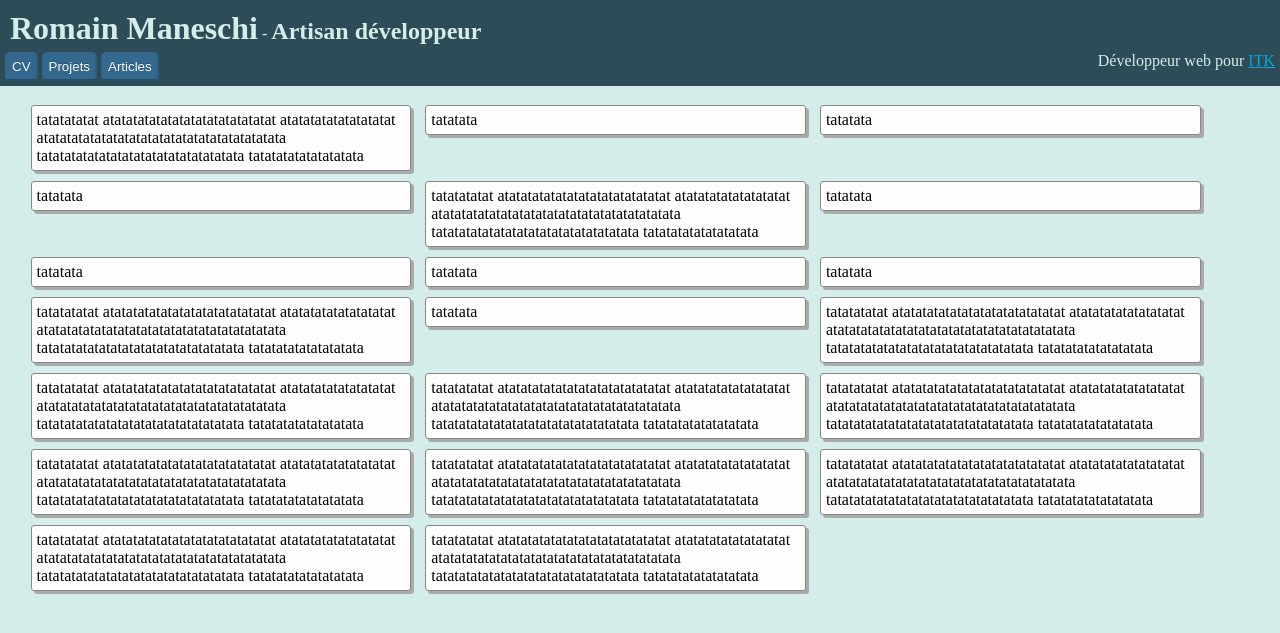
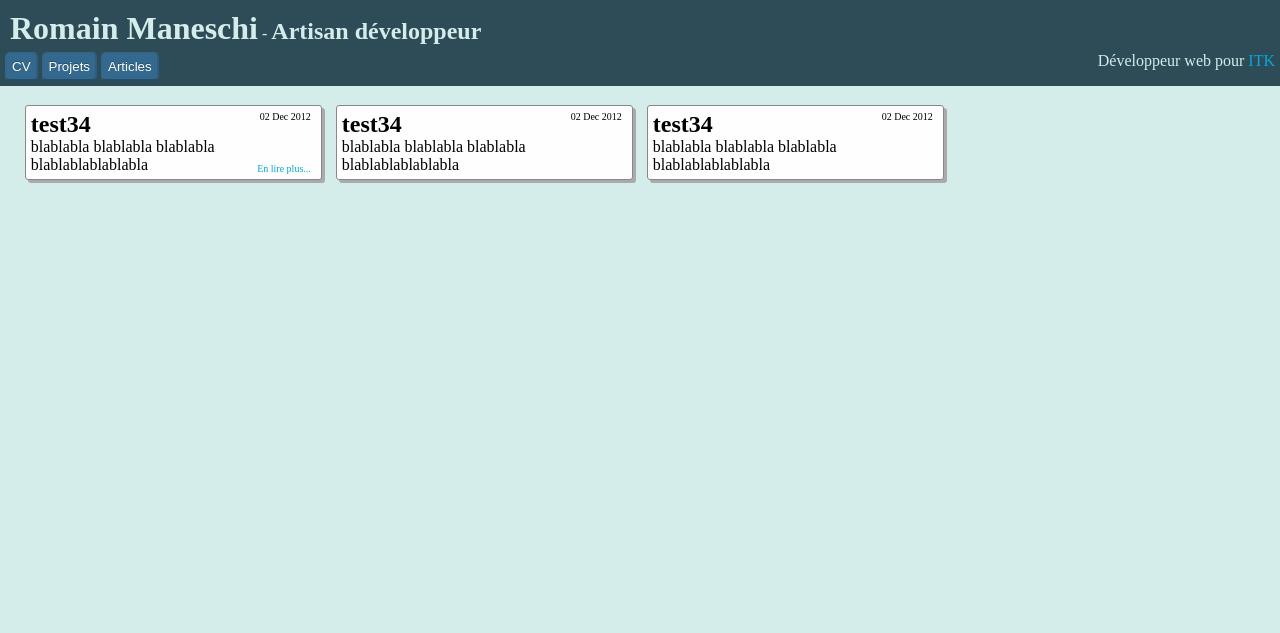
Before and after one commit to manland/manland.github.com, a Jekyll site: the page test.html, which Jekyll copies as it is, in a window 1280 px wide. Shown: the top 633 px of the page. Built offline with Jekyll 4.4.1, drawn with Linux system fonts in a browser that asks for light colours.

Commit message:
css integration of link

```diff
--- a/css/default.css
+++ b/css/default.css
@@ -1,4 +1,4 @@
-body, header, h1, h2, nav, blockquote, div, article {
+body, header, h1, h2, nav, blockquote, div, article, span {
 	margin: 0;
 	padding: 0;
 	display: inline-block;
@@ -10,6 +10,11 @@ body {
 
 a {
 	color: #04A8DA;
+	text-decoration: none;
+}
+
+a:hover {
+	text-decoration: underline;
 }
 
 header {
@@ -69,17 +74,34 @@ article {
 	word-wrap: break-word;
 	padding: 5px;
 	text-align: left;
+	position: relative;
 }
 
-article .min {
-
+.article-title {
+	display: block;
 }
 
-@media screen and (max-width: 800px) {
+.publish-date {
+	font-size: 10px;
+	position: absolute;
+	right: 5px;
+	top: 5px;
+	padding-right: 5px;
+}
+
+.article-more {
+	font-size: 10px;
+	position: absolute;
+	right: 5px;
+	bottom: 5px;
+	padding-right: 5px;
+}
+
+/*@media screen and (max-width: 800px) {
   article {
   	width: 20%;
   }
-}
+}*/
 
 @media screen and (max-width: 500px) {
   .subtitle {
--- a/index.html
+++ b/index.html
@@ -5,8 +5,11 @@ title: Romain Maneschi's Life
 
 {% for post in site.posts %}
 <article>
+  <h2 class="article-title">
+    <a href="{{ post.url }}">{{ post.title }}</a>
+  </h2>
   <span class="publish-date">{{ post.date | date_to_string }}</span>
-  <h2><a href="{{ post.url }}">{{ post.title }}</a></h2>
   {{ post.resume }}
+  <a href="{{ post.url }}" class="article-more">En lire plus...</a>
 </article>
 {% endfor %}
--- a/test.html
+++ b/test.html
@@ -39,27 +39,22 @@
       </blockquote>
     </header>
     <div class="container">
-      <article>tatatatatat atatatatatatatatatatatatatatat atatatatatatatatatat atatatatatatatatatatatatatatatatatatatatata tatatatatatatatatatatatatatatatatata tatatatatatatatatata</article>
-      <article class="element projet">tatatata</article>
-      <article class="element projet">tatatata</article>
-      <article class="element">tatatata</article>
-      <article class="element">tatatatatat atatatatatatatatatatatatatatat atatatatatatatatatat atatatatatatatatatatatatatatatatatatatatata tatatatatatatatatatatatatatatatatata tatatatatatatatatata</article>
-      <article class="element">tatatata</article>
-      <article class="element">tatatata</article>
-      <article class="element">tatatata</article>
-      <article class="element">tatatata</article>
-      <article class="element">tatatatatat atatatatatatatatatatatatatatat atatatatatatatatatat atatatatatatatatatatatatatatatatatatatatata tatatatatatatatatatatatatatatatatata tatatatatatatatatata</article>
-      <article class="element">tatatata</article>
-      <article class="element">tatatatatat atatatatatatatatatatatatatatat atatatatatatatatatat atatatatatatatatatatatatatatatatatatatatata tatatatatatatatatatatatatatatatatata tatatatatatatatatata</article>
-      <article class="element">tatatatatat atatatatatatatatatatatatatatat atatatatatatatatatat atatatatatatatatatatatatatatatatatatatatata tatatatatatatatatatatatatatatatatata tatatatatatatatatata</article>
-      <article class="element">tatatatatat atatatatatatatatatatatatatatat atatatatatatatatatat atatatatatatatatatatatatatatatatatatatatata tatatatatatatatatatatatatatatatatata tatatatatatatatatata</article>
-      <article class="element">tatatatatat atatatatatatatatatatatatatatat atatatatatatatatatat atatatatatatatatatatatatatatatatatatatatata tatatatatatatatatatatatatatatatatata tatatatatatatatatata</article>
-      <article class="element">tatatatatat atatatatatatatatatatatatatatat atatatatatatatatatat atatatatatatatatatatatatatatatatatatatatata tatatatatatatatatatatatatatatatatata tatatatatatatatatata</article>
-      <article class="element">tatatatatat atatatatatatatatatatatatatatat atatatatatatatatatat atatatatatatatatatatatatatatatatatatatatata tatatatatatatatatatatatatatatatatata tatatatatatatatatata</article>
-      <article class="element">tatatatatat atatatatatatatatatatatatatatat atatatatatatatatatat atatatatatatatatatatatatatatatatatatatatata tatatatatatatatatatatatatatatatatata tatatatatatatatatata</article>
-      <article class="element">tatatatatat atatatatatatatatatatatatatatat atatatatatatatatatat atatatatatatatatatatatatatatatatatatatatata tatatatatatatatatatatatatatatatatata tatatatatatatatatata</article>
-      <article class="element">tatatatatat atatatatatatatatatatatatatatat atatatatatatatatatat atatatatatatatatatatatatatatatatatatatatata tatatatatatatatatatatatatatatatatata tatatatatatatatatata</article>
-
+      <article>
+        <h2 class="article-title">test34</h2>
+        <span class="publish-date">02 Dec 2012</span>
+        blablabla blablabla blablabla blablablablablabla
+        <a href="#" class="article-more">En lire plus...</a>
+      </article>
+      <article>
+        <h2 class="article-title">test34</h2>
+        <span class="publish-date">02 Dec 2012</span>
+        blablabla blablabla blablabla blablablablablabla
+      </article>
+      <article>
+        <h2 class="article-title">test34</h2>
+        <span class="publish-date">02 Dec 2012</span>
+        blablabla blablabla blablabla blablablablablabla
+      </article>
     </div>
   </body>
 </html>
```
Also changed, not shown: _posts/2012-12-02-test.md (+1 -1 lines).
